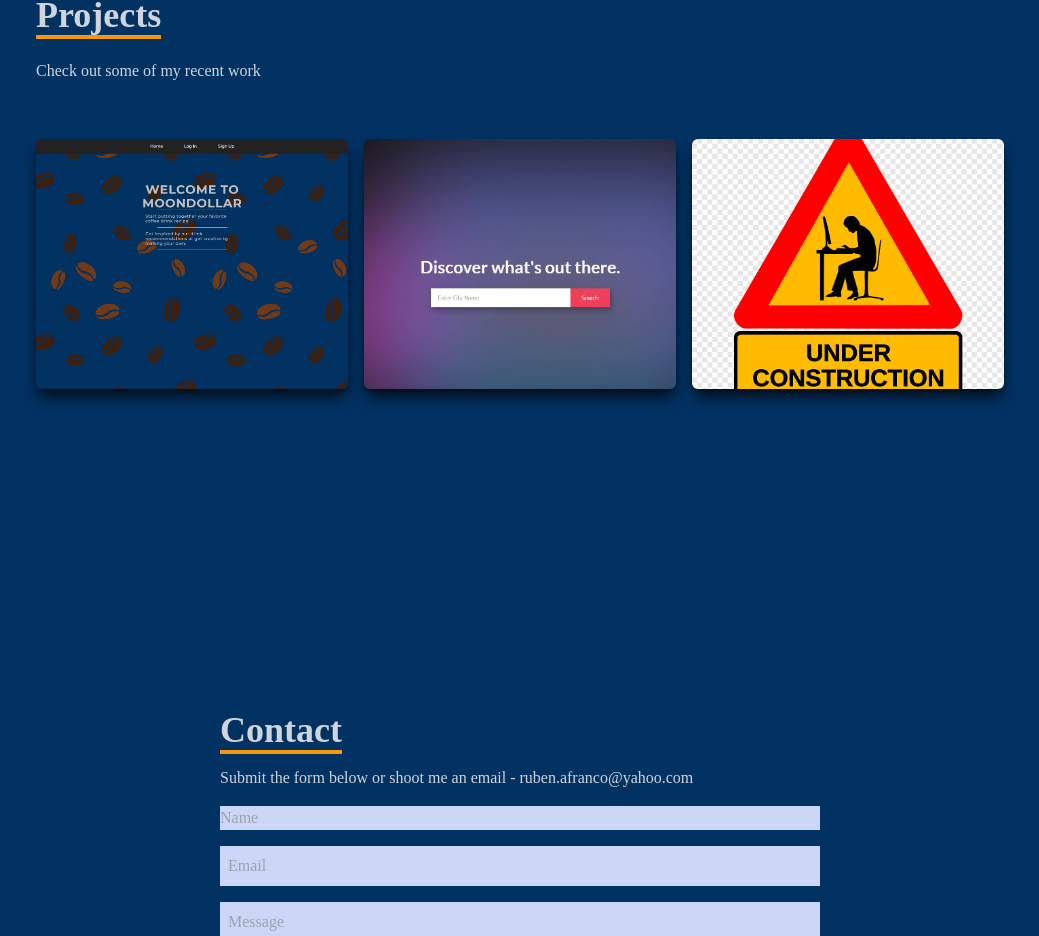
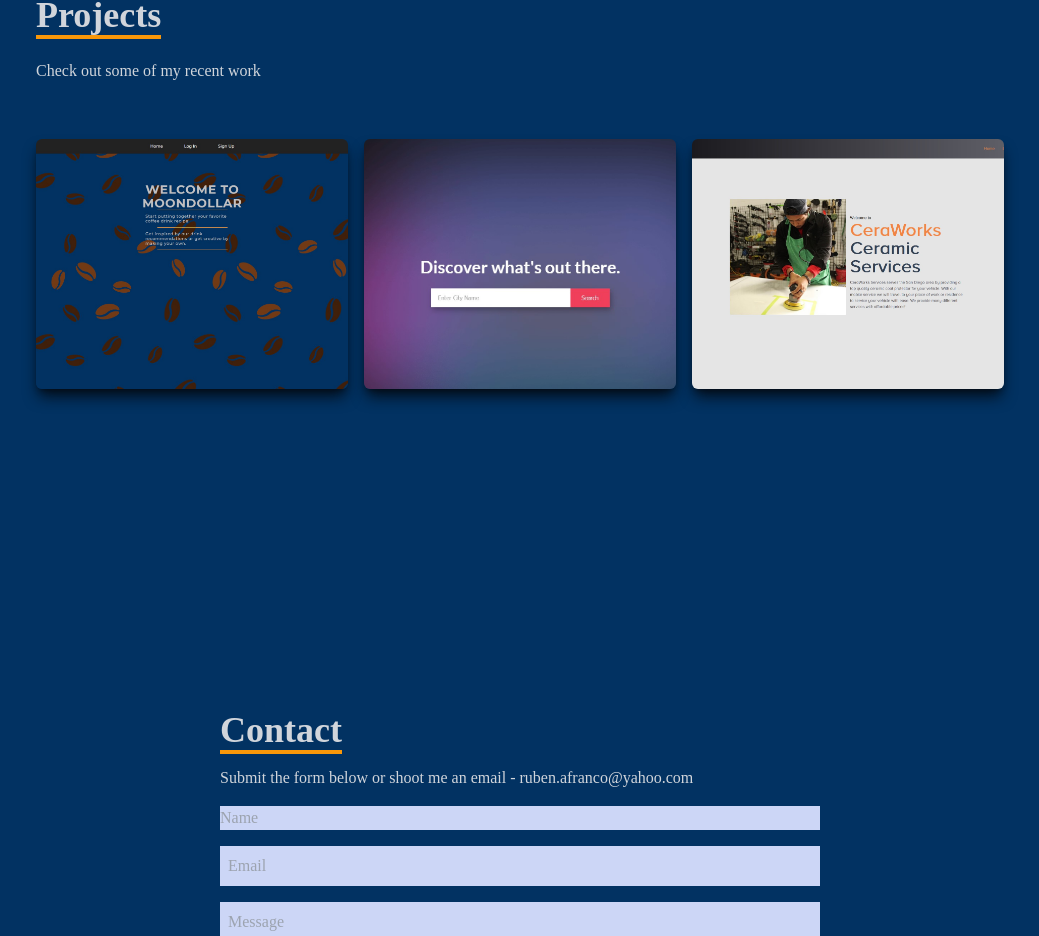
Before and after one commit to RubenFr74/franco-portfolio2, a React (Create React App) app: page / in a window 1280 px wide. Shown: the part 2608-3544 px from the top of the page, without its empty margins (120-1159 px from the left). Built offline with nearby package versions, Linux system fonts and the light colour scheme; the HTML template or start-up script is replaced by a standard one.

Commit message:
added third project

```diff
--- a/src/components/Projects.jsx
+++ b/src/components/Projects.jsx
@@ -1,7 +1,7 @@
 import React from 'react'
 import MoonDollars from '../assets/moon-dollars.jpg'
 import Sherpa from '../assets/sherpa.jpg'
-import WIP from '../assets/wip.png'
+import CeraWorks from '../assets/ceraworks.jpg'
 
 const Projects = () => {
   return (
@@ -54,7 +54,7 @@ const Projects = () => {
                     </div>
                 </div>
                 <div
-                    style={{ backgroundImage: `url(${WIP})` }}
+                    style={{ backgroundImage: `url(${CeraWorks})` }}
                     className='shadow-lg shadow-[#040c16] group container rounded-md flex justify-center text-center items-center mx-auto content-div'>
                     {/* Hover Effects */}
 
@@ -63,10 +63,10 @@ const Projects = () => {
                             Work In Progress
                         </span>
                         <div className='pt-8 text-center'>
-                            <a href="https://trex-runner.com/">
+                            <a href="https://github.com/hanahratican/CeraWorks">
                                 <button className='text-center rounded-lg px-4 py-3 m-2 bg-white text-gray-700 font-bold text-lg'>Code</button>
                             </a>
-                            <a href="https://trex-runner.com/">
+                            <a href="https://limitless-citadel-10525.herokuapp.com/">
                                 <button className='text-center rounded-lg px-4 py-3 m-2 bg-white text-gray-700 font-bold text-lg'>Live</button>
                             </a>
                         </div>
```
Also changed, not shown: src/assets/ceraworks.jpg (added).
